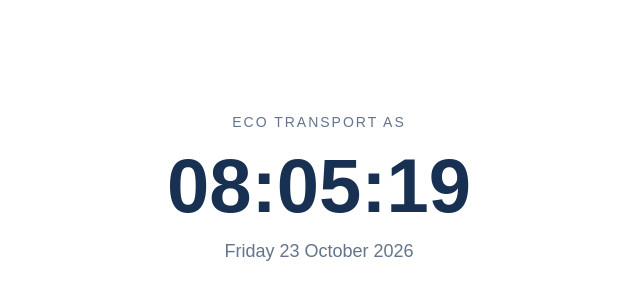
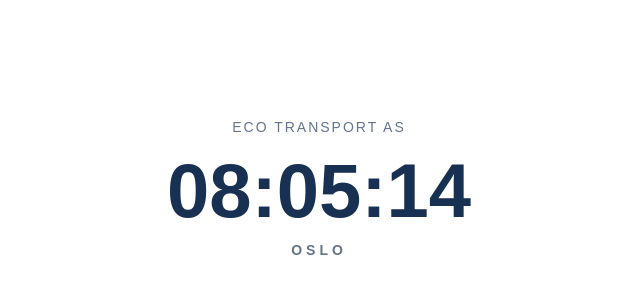
Before and after one commit to AbdullahShahid986/eco-transport-clock, a plain HTML site: page index.html in a window 1280 px wide. Shown: the part 212-512 px from the top of the page, without its empty margins (321-961 px from the left). Drawn offline with Linux system fonts and the light colour scheme.

Commit message:
Add city name display to ECO Transport Clock
Added city display to the clock interface.

```diff
--- a/index.html
+++ b/index.html
@@ -34,6 +34,12 @@
       font-weight: bold;
       font-variant-numeric: tabular-nums;
     }
+    .city {
+      font-size: 14px;
+      font-weight: bold;
+      letter-spacing: 4px;
+      color: #64748b;
+      margin-top: 8px;
 
     #date {
       font-size: 18px;
@@ -46,8 +52,7 @@
   <div class="clock">
     <div class="company">ECO TRANSPORT AS</div>
     <div id="time">00:00:00</div>
-    <div id="date"></div>
-  </div>
+<div class="city">OSLO</div>  </div>
 
   <script>
     function updateClock() {
```
